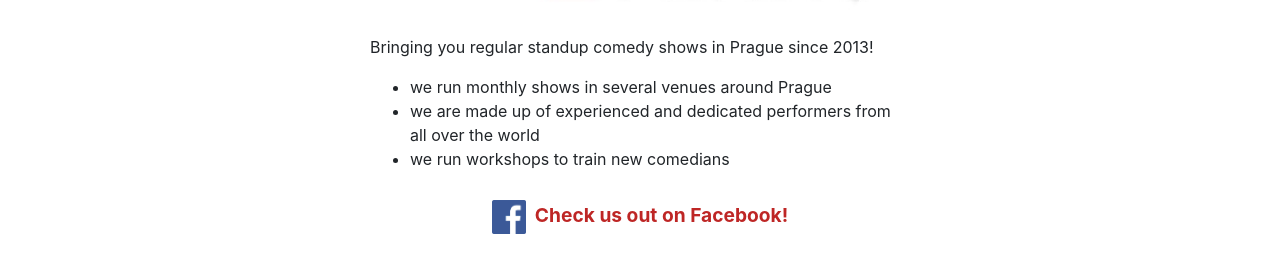
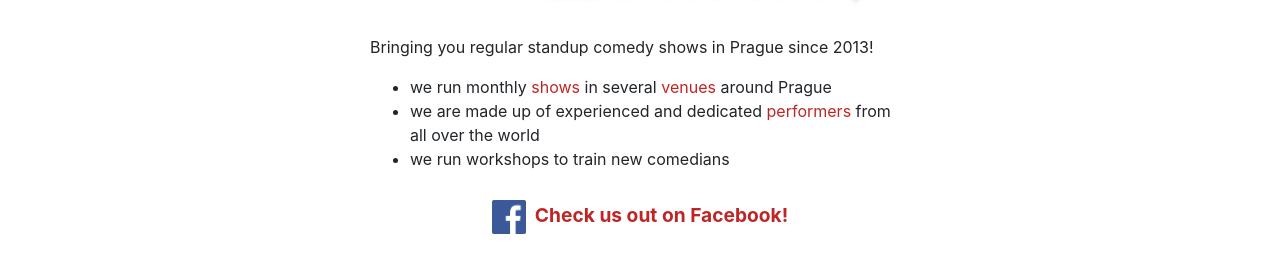
Before and after one commit to ComedyPrague/ComedyPrague.github.io, a Jekyll site: the page built from index.html, in a window 1280 px wide. Shown: the part 377-648 px from the top of the page. Built offline with Jekyll 4.4.1, drawn with Linux system fonts in a browser that asks for light colours; part of the change alters nothing that is shown.

```diff
--- a/index.html
+++ b/index.html
@@ -12,8 +12,8 @@ permalink: /index.html
   <p>Bringing you regular standup comedy shows in Prague since 2013!</p>
 
   <ul>
-    <li>we run monthly shows in several venues around Prague</li>
-    <li>we are made up of experienced and dedicated performers from all over the world</li>
+    <li>we run monthly <a href="https://www.facebook.com/pg/comedyprague/events/">shows</a> in several <a href="/venues.html">venues</a> around Prague</li>
+    <li>we are made up of experienced and dedicated <a href="/comedians.html">performers</a> from all over the world</li>
     <li>we run workshops to train new comedians</li>
   </ul>
 
```
